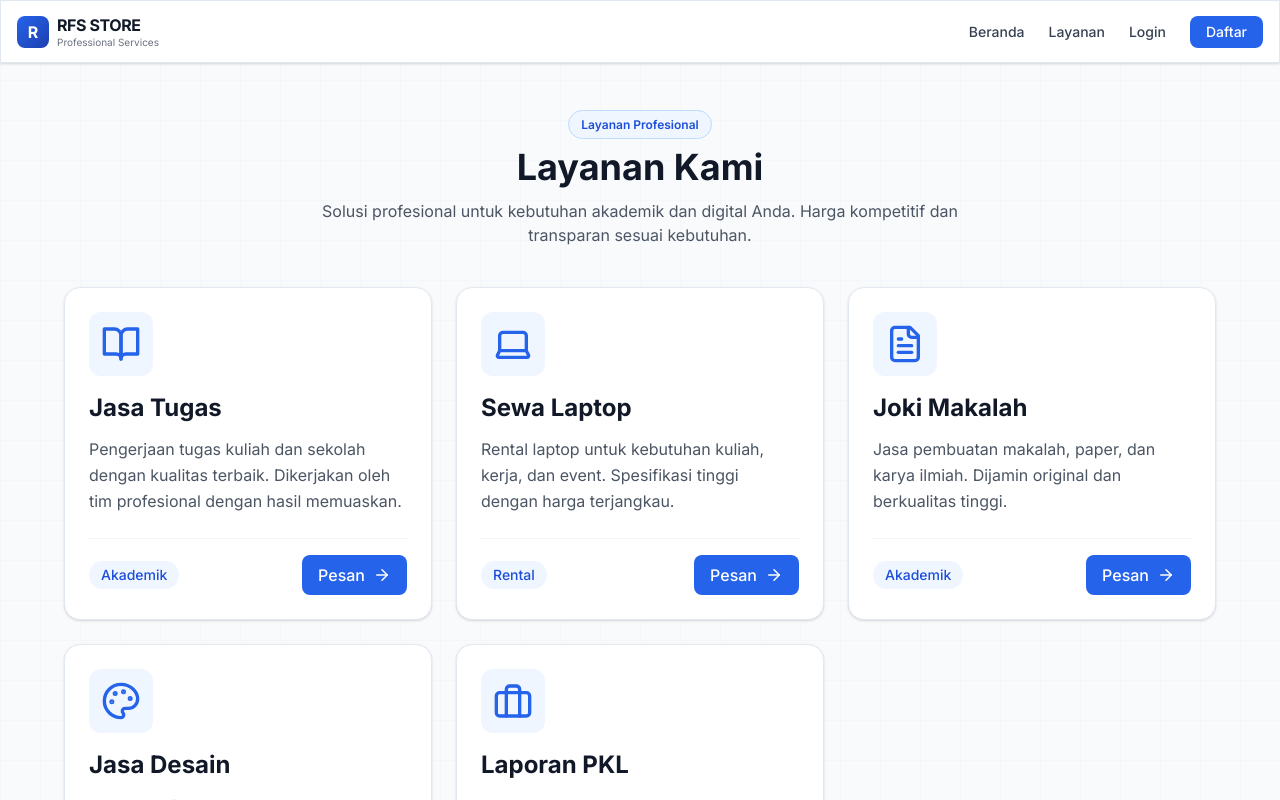
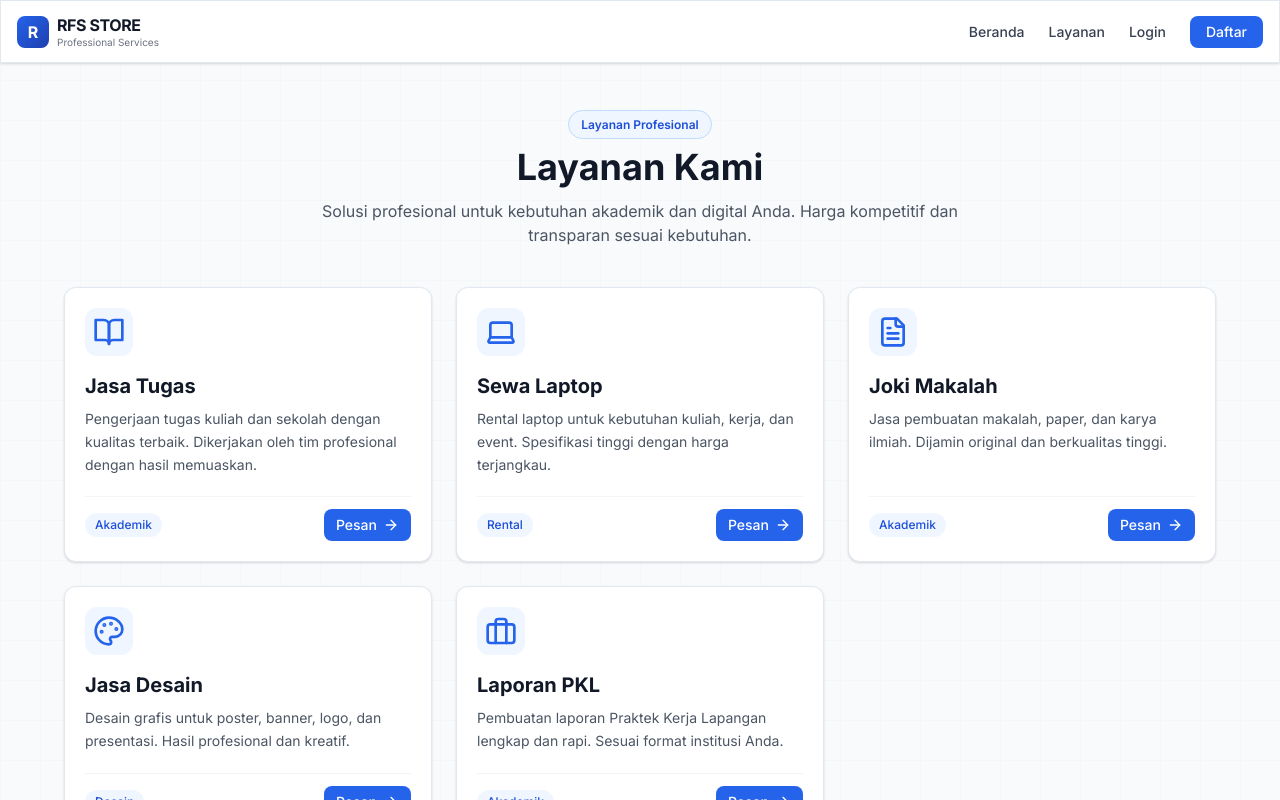
Before and after one commit to jonalexanderhere/RFS_STORE, a React (Vite) app: page /services in a window 1280 px wide. Shown: the top 800 px of the page. Built offline with nearby package versions, Linux system fonts and the light colour scheme; no server answers; the database is empty.

Commit message:
feat: integrate services with database and add compact styling

```diff
--- a/src/components/ServiceCard.jsx
+++ b/src/components/ServiceCard.jsx
@@ -19,34 +19,36 @@ const ServiceCard = ({ service }) => {
 
   // Icon mapping
   const getIcon = () => {
-    if (service.name.includes('Tugas')) return <BookOpen size={40} className="text-blue-600" />
-    if (service.name.includes('Laptop')) return <Laptop size={40} className="text-blue-600" />
-    if (service.name.includes('Makalah')) return <FileText size={40} className="text-blue-600" />
-    if (service.name.includes('Desain')) return <Palette size={40} className="text-blue-600" />
-    if (service.name.includes('PKL')) return <Briefcase size={40} className="text-blue-600" />
-    return <FileText size={40} className="text-blue-600" />
+    if (service.name.includes('Tugas')) return <BookOpen size={32} className="text-blue-600" />
+    if (service.name.includes('Laptop')) return <Laptop size={32} className="text-blue-600" />
+    if (service.name.includes('Makalah')) return <FileText size={32} className="text-blue-600" />
+    if (service.name.includes('Desain')) return <Palette size={32} className="text-blue-600" />
+    if (service.name.includes('PKL')) return <Briefcase size={32} className="text-blue-600" />
+    return <FileText size={32} className="text-blue-600" />
   }
 
   const getCategoryLabel = () => {
-    if (service.category === 'academic') return 'Akademik'
-    if (service.category === 'rental') return 'Rental'
-    if (service.category === 'creative') return 'Kreatif'
-    return service.category
+    // Handle both English and Indonesian categories
+    const category = service.category?.toLowerCase()
+    if (category === 'academic' || service.category === 'Akademik') return 'Akademik'
+    if (category === 'rental' || service.category === 'Rental') return 'Rental'
+    if (category === 'creative' || service.category === 'Desain') return 'Desain'
+    return service.category || 'Layanan'
   }
 
   return (
     <motion.div
       whileHover={{ y: -4 }}
-      className="glass-effect rounded-2xl p-6 card-hover h-full flex flex-col"
+      className="glass-effect rounded-xl p-5 card-hover h-full flex flex-col"
     >
-      <div className="w-16 h-16 bg-blue-50 rounded-xl flex items-center justify-center mb-4">
+      <div className="w-12 h-12 bg-blue-50 rounded-xl flex items-center justify-center mb-4">
         {getIcon()}
       </div>
-      <h3 className="text-2xl font-bold text-gray-900 mb-3">{service.name}</h3>
-      <p className="text-gray-600 mb-6 flex-grow leading-relaxed">{service.description}</p>
+      <h3 className="text-xl font-bold text-gray-900 mb-2">{service.name}</h3>
+      <p className="text-sm text-gray-600 mb-5 flex-grow leading-relaxed">{service.description}</p>
 
-      <div className="flex items-center justify-between pt-4 border-t border-gray-100">
-        <span className="text-sm text-blue-700 bg-blue-50 px-3 py-1 rounded-full font-medium">
+      <div className="flex items-center justify-between pt-3 border-t border-gray-100">
+        <span className="text-xs text-blue-700 bg-blue-50 px-2.5 py-1 rounded-full font-medium">
           {getCategoryLabel()}
         </span>
 
@@ -54,9 +56,9 @@ const ServiceCard = ({ service }) => {
           whileHover={{ scale: 1.05 }}
           whileTap={{ scale: 0.95 }}
           onClick={handleOrder}
-          className="flex items-center gap-2 px-4 py-2 bg-blue-600 hover:bg-blue-700 text-white rounded-lg transition-all font-medium"
+          className="flex items-center gap-1.5 px-3 py-1.5 text-sm bg-blue-600 hover:bg-blue-700 text-white rounded-lg transition-all font-medium"
         >
-          Pesan <ArrowRight size={18} />
+          Pesan <ArrowRight size={16} />
         </motion.button>
       </div>
     </motion.div>
--- a/src/pages/Services.jsx
+++ b/src/pages/Services.jsx
@@ -49,7 +49,7 @@ const Services = () => {
     }
   ]
 
-  const [services, setServices] = useState(defaultServices)
+  const [services, setServices] = useState([])
   const [loading, setLoading] = useState(true)
 
   useEffect(() => {
@@ -60,11 +60,16 @@ const Services = () => {
     try {
       const data = await getServices()
       if (data && data.length > 0) {
+        // Use database services
         setServices(data)
+      } else {
+        // Use hardcoded fallback if database empty
+        setServices(defaultServices)
       }
     } catch (error) {
-      // Silently use default services if database not ready
-      console.log('Using default services')
+      // Use default services if database connection fails
+      console.log('Using fallback services:', error.message)
+      setServices(defaultServices)
     } finally {
       setLoading(false)
     }
```
